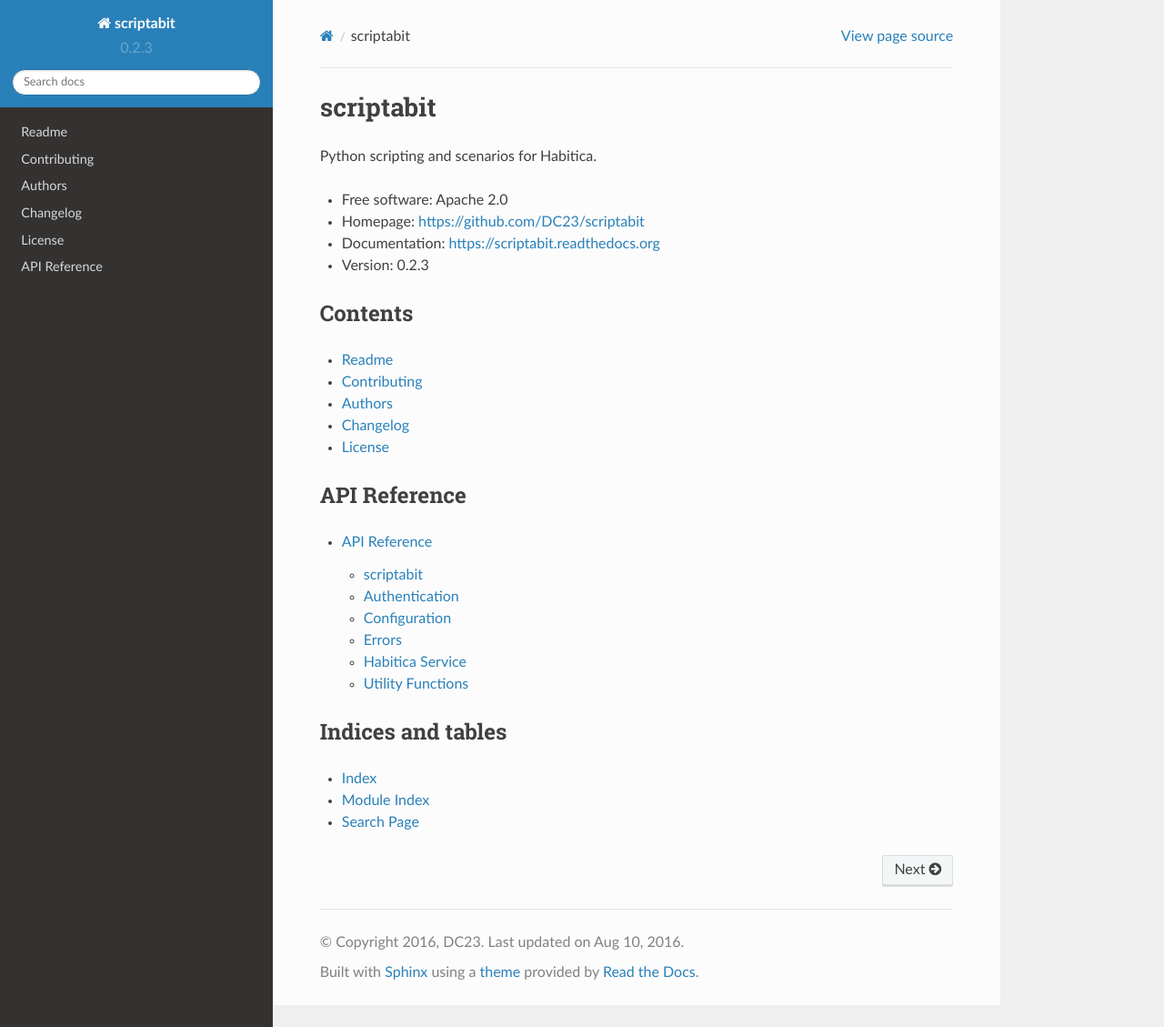
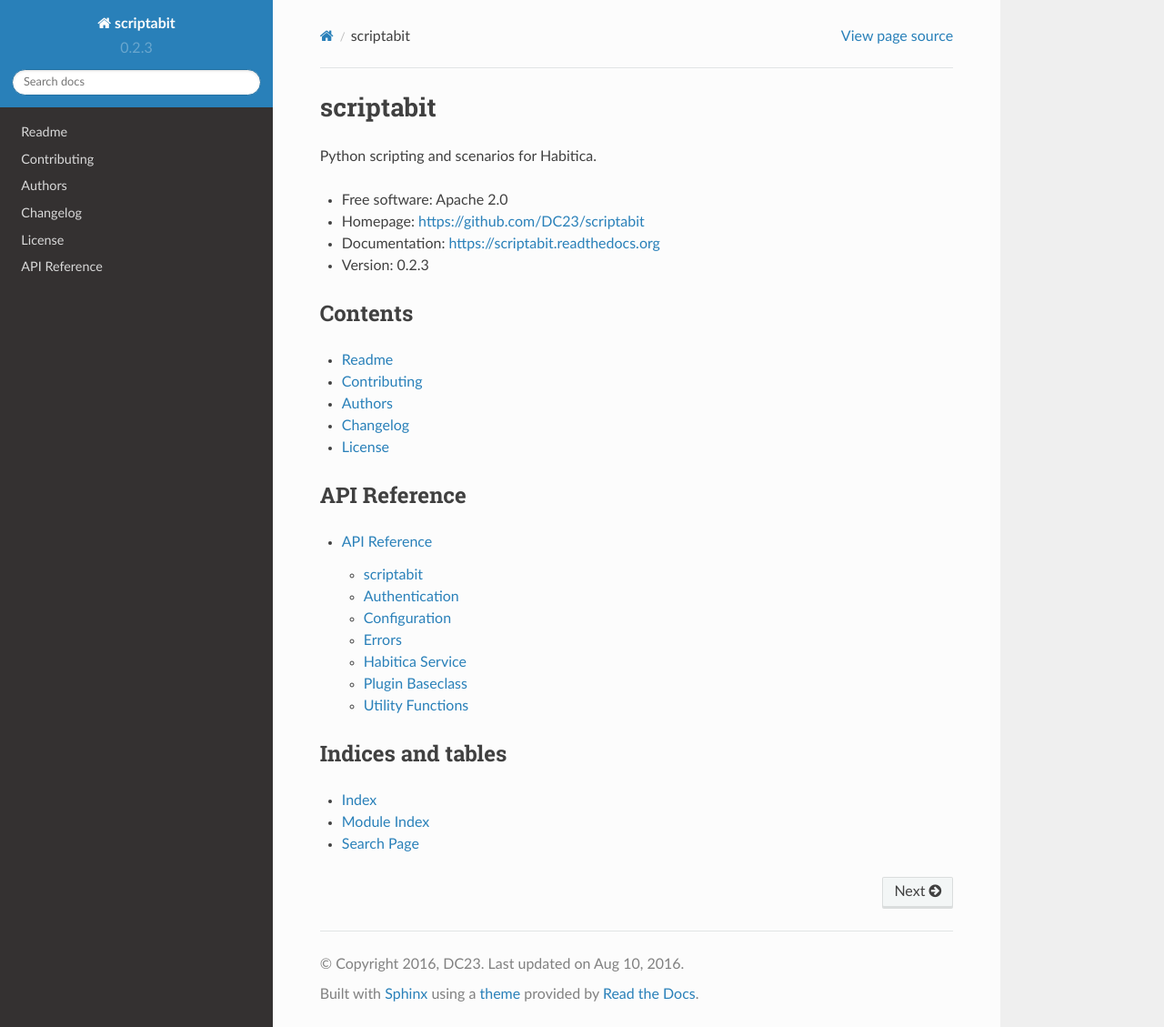
Before and after one commit to DC23/scriptabit, a Sphinx documentation site: the page built from docs/index.rst, in a window 1280 px wide and 1129 px high. Shown: the whole window at 91% size. Built offline with Sphinx 7.4.7 and the Read the Docs theme 2.0.0, drawn with Linux system fonts in a browser that asks for light colours.

Commit message:
documentation updates to include plugin info

```diff
--- a/README.rst
+++ b/README.rst
@@ -65,6 +65,7 @@
 
     chmod 600 .auth.cfg
 
+
 Usage
 -----
 
--- a/docs/reference/scriptabit.rst
+++ b/docs/reference/scriptabit.rst
@@ -1,7 +1,7 @@
 scriptabit
 ----------
 .. automodule:: scriptabit.scriptabit
-    :members: start_cli, __init_logging
+    :members: start_cli, __init_logging, __get_configuration, __get_plugin_manager, __list_plugins
 
 Authentication
 --------------
@@ -27,6 +27,11 @@
 .. autoclass:: scriptabit.HabiticaService
     :members:
 
+Plugin Baseclass
+----------------
+.. autoclass:: scriptabit.IPlugin
+    :members:
+
 Utility Functions
 -----------------
 .. autoclass:: scriptabit.UtilityFunctions
```
Also changed, not shown: other parts of README.rst (+1 -1 lines).
